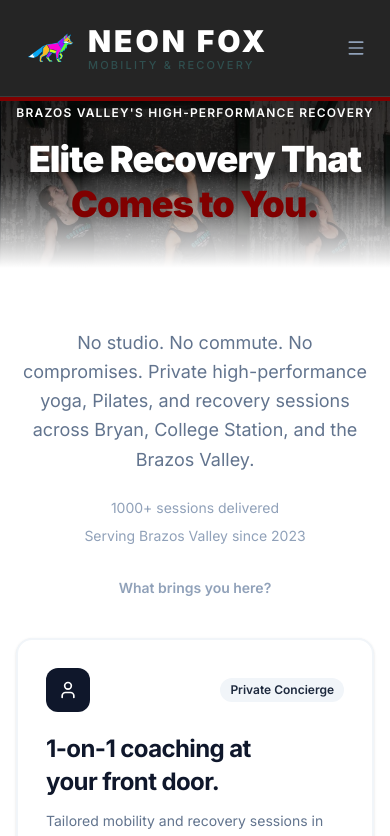
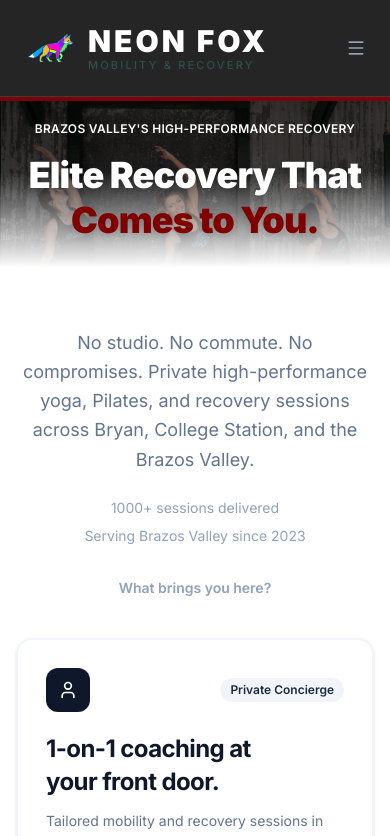
Before and after one commit to jwhitehead08/yoga-college-station, a Next.js app: page / in a window 390 px wide. Shown: the top 836 px of the page. Built offline with nearby package versions, Linux system fonts and the light colour scheme.

Commit message:
fixed responsive text in hero

```diff
--- a/components/Hero.tsx
+++ b/components/Hero.tsx
@@ -62,8 +62,8 @@ export function Hero() {
         <div className="absolute inset-0 bg-black/50" />
         <div className="absolute bottom-0 left-0 right-0 h-24 bg-gradient-to-t from-white to-transparent" />
         {/* Overlaid headline */}
-        <div className="absolute inset-0 flex flex-col items-center justify-center text-center px-4 z-10 pb-8">
-          <p className="text-xs font-semibold uppercase tracking-widest text-white mb-4">
+        <div className="absolute inset-0 flex flex-col items-center justify-center text-center px-4 z-10 pt-8 pb-8">
+          <p className="text-xs font-semibold uppercase tracking-wide sm:tracking-widest text-white mb-4 px-4 text-center break-words">
             Brazos Valley's High-Performance Recovery
           </p>
           <h1 className="text-4xl sm:text-5xl lg:text-6xl font-black tracking-tight text-white leading-tight drop-shadow-lg">
```
